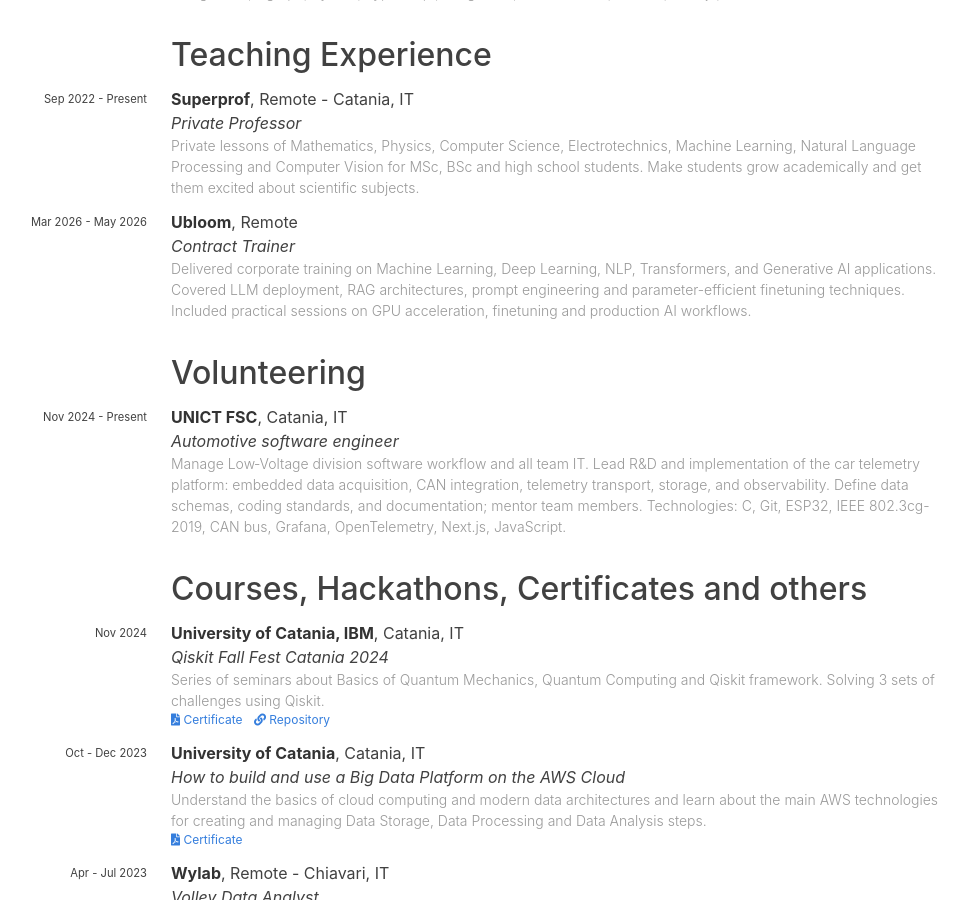
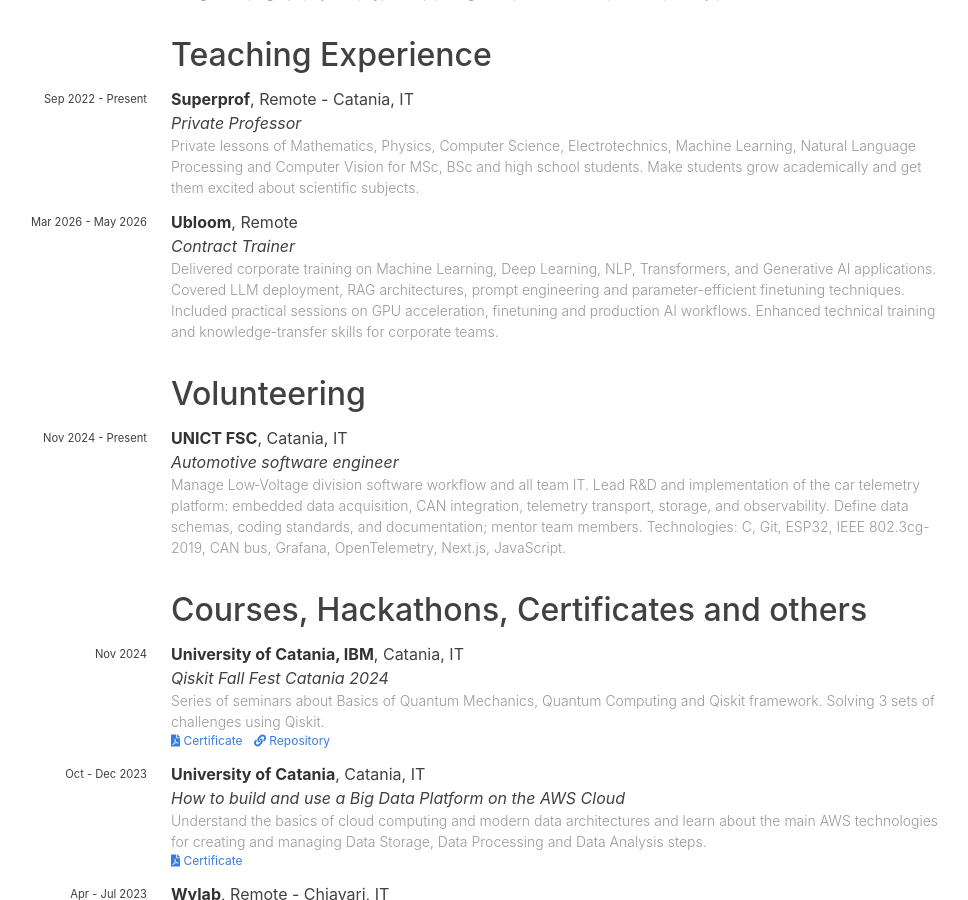
Before and after one commit to Giovo17/giovannispadaro.it, a Jekyll site: the page built from cv.md, in a window 1280 px wide and 900 px high, scrolled down 1193 px. Shown: the whole window, without its empty margins (161-1129 px from the left). Built offline with Jekyll 4.4.1, drawn with Linux system fonts in a browser that asks for light colours; nearby versions of some CDN libraries; some web fonts are replaced.

Commit message:
updated CV

```diff
--- a/_data/experiences.yaml
+++ b/_data/experiences.yaml
@@ -50,7 +50,8 @@ Technologies and Services: Azure, PostgreSQL, Dgraph, Python, TypeScript, LangCh
   position: Contract Trainer
   year: "Mar 2026 -"
   year-extra: "May 2026"
-  description: "Delivered corporate training on Machine Learning, Deep Learning, NLP, Transformers, and Generative AI applications. Covered LLM deployment, RAG architectures, prompt engineering and parameter-efficient finetuning techniques. Included practical sessions on GPU acceleration, finetuning and production AI workflows."
+  description: "Delivered corporate training on Machine Learning, Deep Learning, NLP, Transformers, and Generative AI applications. Covered LLM deployment, RAG architectures, prompt engineering and parameter-efficient finetuning techniques. Included practical sessions on GPU acceleration, finetuning and production AI workflows.
+Enhanced technical training and knowledge-transfer skills for corporate teams."
   institution-url: https://www.ubloom.it/
   type: teaching
 
```
Also changed, not shown: 1 other file.
